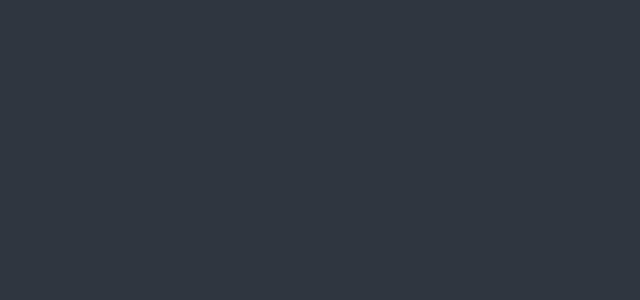
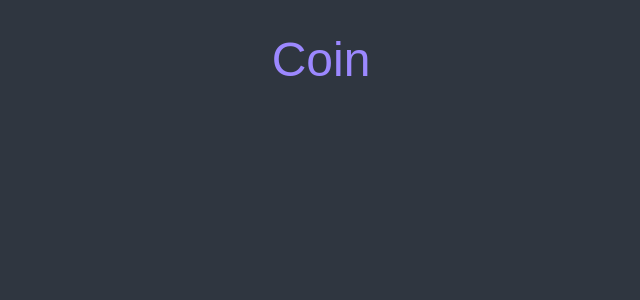
Before and after one commit to jwhong70/r-money-cc, a React (Create React App) app: page / in a window 1280 px wide. Shown: the top 300 px of the page, without its empty margins (319-959 px from the left). Built offline with nearby package versions, Linux system fonts and the light colour scheme.

Commit message:
#2-2 Coins Screen Layout

```diff
--- a/src/routes/Coins.tsx
+++ b/src/routes/Coins.tsx
@@ -1,4 +1,28 @@
+import styled from "styled-components";
+
+const Container = styled.div`
+  padding: 0px 20px;
+  max-width: 480px;
+  margin: 0 auto;
+`;
+const Header = styled.header`
+  height: 15vh;
+  display: flex;
+  justify-content: center;
+  align-items: center;
+`;
+const Title = styled.h1`
+  font-size: 48px;
+  color: ${(props) => props.theme.accentColor};
+`;
+
 function Coins() {
-  return null;
+  return (
+    <Container>
+      <Header>
+        <Title>Coin</Title>
+      </Header>
+    </Container>
+  );
 }
 export default Coins;
```
